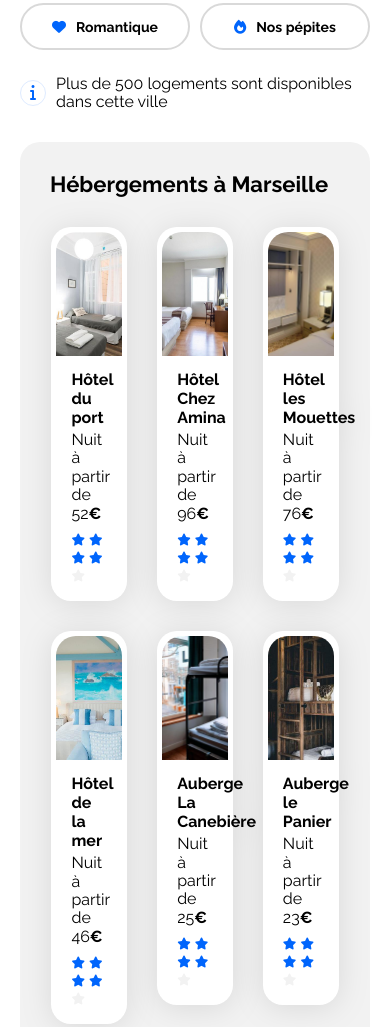
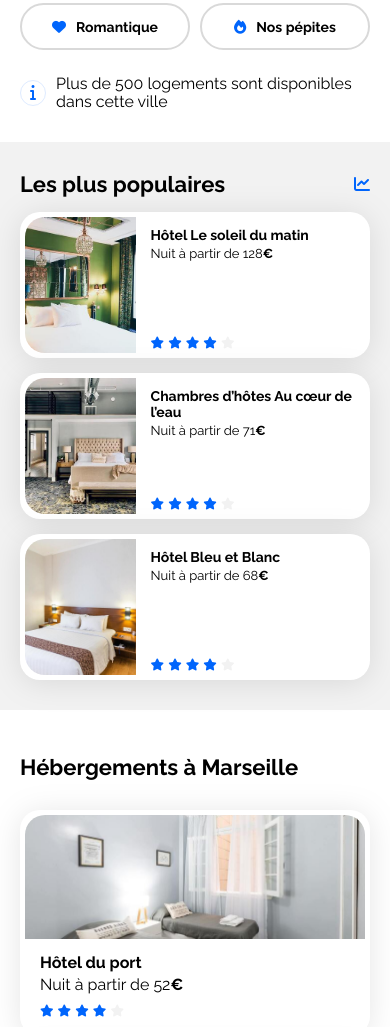
Before and after one commit to pierregourinat/Booki, a plain HTML site: page index.html in a window 390 px wide. Shown: the part 413-1440 px from the top of the page. Drawn offline with Linux system fonts and the light colour scheme.

Commit message:
Responsive populaires, hebergements

```diff
--- a/css/style.css
+++ b/css/style.css
@@ -259,7 +259,10 @@ h1 {
   justify-content: space-between;
 }
 
-.hebergements-and-populaires section {
+/* Remplacement sélecteur .hebergements-and-populaires section par les classes de ces sections.
+Résolution d'un conflit  de hiérarchie du code créant un problème sur le background  "les plus populaires" de la la version mobile*/
+.hebergements,
+.populaires {
   background-color: var(--main-bg-color);
   border-radius: 20px;
   padding: 30px;
@@ -534,6 +537,10 @@ h3 {
   }
 
   main {
+    padding: 0;
+  }
+
+  .search-section {
     padding: 0 20px;
   }
 
@@ -576,4 +583,51 @@ h3 {
     font-size: 14px;
     flex: 25%;
   }
+
+  /* HEBERGEMENT ET POPULAIRES */
+
+  .hebergements-and-populaires {
+    flex-direction: column-reverse;
+    gap: 15px;
+  }
+
+  .hebergements-and-populaires section {
+    padding: 30px 20px;
+    border-radius: 0;
+  }
+
+  .populaires {
+    margin-top: 0;
+  }
+
+  .populaires-cards {
+    flex-direction: column;
+    gap: 15px;
+    margin-top: 15px;
+  }
+
+  .populaires-cards .card {
+    margin: 0;
+    padding: 5px 10px 5px 5px;
+  }
+
+  .populaires-cards a {
+    width: 100%;
+  }
+
+  .populaires-cards .card-rating {
+    margin-bottom: 0;
+  }
+
+  .hebergements {
+    background-color: transparent;
+  }
+  .hebergements-cards {
+    flex-direction: column;
+    gap: 15px;
+  }
+
+  .hebergements-cards a {
+    width: 100%;
+  }
 }
```
